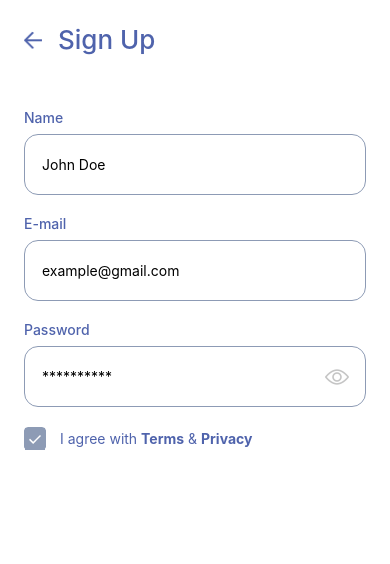
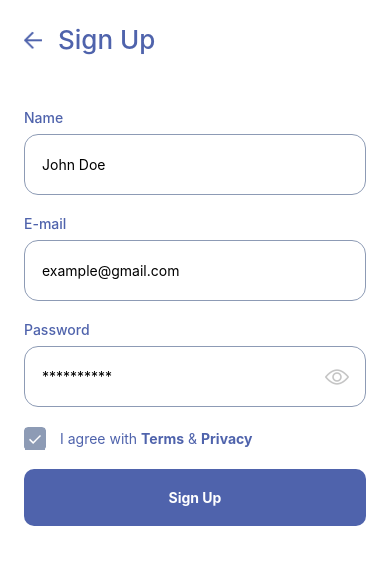
Before and after one commit to MarkusMaal2/FurnitureExampleApp, a React Native app: screen / in a window 390 px wide. Shown: the top 564 px of the page. Built offline with nearby package versions, Linux system fonts and the light colour scheme.

Commit message:
Sign up button and positioning

```diff
--- a/src/components/Button/index.js
+++ b/src/components/Button/index.js
@@ -2,10 +2,10 @@ import React from "react";
 import {  Text, TouchableOpacity } from "react-native";
 import { styles } from "./styles";
 
-const Button = ({title, onPress}) => {
+const Button = ({title, onPress, style}) => {
 
     return (
-        <TouchableOpacity onPress={onPress} style={styles.container}>
+        <TouchableOpacity onPress={onPress} style={[styles.container, style]}>
             <Text style={styles.title}>{title}</Text>
         </TouchableOpacity>
     )
--- a/src/components/Checkbox/index.js
+++ b/src/components/Checkbox/index.js
@@ -3,7 +3,6 @@ import { TouchableOpacity, View, Image } from "react-native";
 import { styles } from "./styles";
 
 const Checkbox = ({checked, onCheck}) => {
-    console.log(checked);
     return (
         <TouchableOpacity activeOpacity={0.6} style={styles.container} onPress={() => onCheck(!checked)}>
             {checked ? (
--- a/src/screens/auth/SignUp/index.js
+++ b/src/screens/auth/SignUp/index.js
@@ -19,6 +19,7 @@ const SignUp = () => {
                 <Checkbox checked={checked} onCheck={setChecked}></Checkbox>
                 <Text style={styles.agreeText}>I agree with <Text style={styles.boldText}>Terms</Text> & <Text style={styles.boldText}>Privacy</Text></Text>
             </View>
+            <Button style={styles.button} title="Sign Up"></Button>
         </View>
     )
 }
--- a/src/screens/auth/SignUp/styles.js
+++ b/src/screens/auth/SignUp/styles.js
@@ -3,15 +3,12 @@ import { colors } from "../../../utils/colors"
 
 export const styles = StyleSheet.create( {
     container: {
-        display: "flex",
-        flexDirection: "column",
         padding: 24
     },
 
     agreeRow: {
         flexDirection: 'row',
         alignItems: "center",
-
     },
 
     agreeText: {
@@ -21,5 +18,10 @@ export const styles = StyleSheet.create( {
 
     boldText: {
         fontWeight: "bold",
+    },
+
+    button: {
+        marginVertical: 20,
+        marginLeft: 0
     }
 })
```
